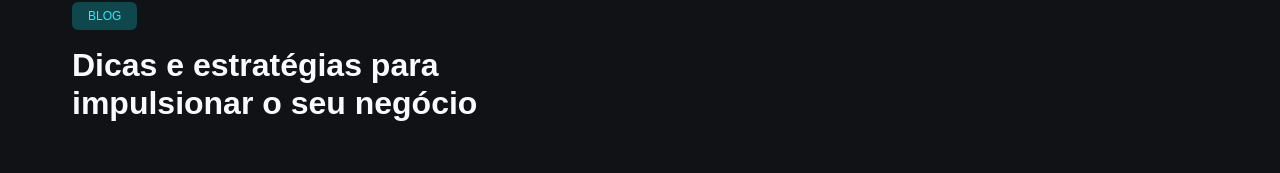
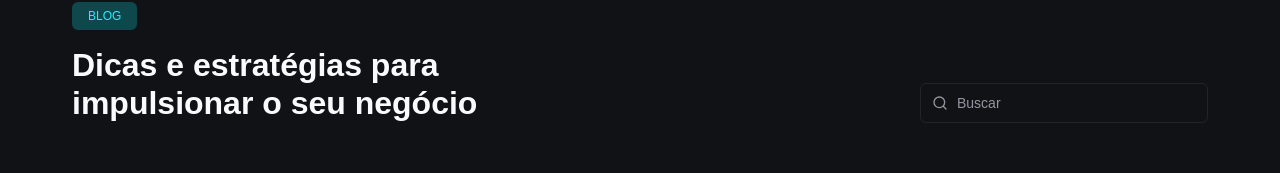
Before and after one commit to pedrobadm7/site-blog, a Next.js app: page /blog in a window 1280 px wide. Shown: the part 134-307 px from the top of the page. Built offline with nearby package versions, Linux system fonts and the light colour scheme; a web font is replaced by a local one.

Commit message:
feat: create search input

```diff
--- /dev/null
+++ b/src/components/search/index.ts
@@ -0,0 +1 @@
+export * from './search'
--- /dev/null
+++ b/src/components/search/search.tsx
@@ -0,0 +1,48 @@
+import { SearchIcon } from 'lucide-react'
+import { useRouter } from 'next/router'
+import { ChangeEvent, FormEvent, useCallback } from 'react'
+
+import { cn } from '@/lib/utils'
+
+export function Search() {
+  const router = useRouter()
+  const query = router.query.q as string
+
+  const handleSearch = useCallback(
+    (e: FormEvent) => {
+      e.preventDefault()
+
+      if (query.trim()) {
+        router.push(`/blog?q=${encodeURIComponent(query)}`)
+      }
+    },
+    [query, router],
+  )
+
+  const handleQueryChange = (event: ChangeEvent<HTMLInputElement>) => {
+    const newQuery = event.target.value
+
+    router.push(`/blog?q=${encodeURIComponent(newQuery)}`, undefined, {
+      shallow: true,
+      scroll: false,
+    })
+  }
+
+  return (
+    <form onSubmit={handleSearch} className="group relative">
+      <SearchIcon
+        className={cn(
+          'absolute left-3 top-1/2 h-4 w-4 -translate-y-1/2 text-gray-300 transition-colors duration-200 group-focus-within:text-blue-300',
+          query && 'text-blue-300',
+        )}
+      />
+
+      <input
+        placeholder="Buscar"
+        type="text"
+        onChange={handleQueryChange}
+        className="h-10 w-72 rounded-md border border-gray-400 bg-transparent pl-9 text-body-sm text-gray-100 outline-none transition-all duration-200 placeholder:text-body-sm placeholder:text-gray-300 focus-within:border-blue-300 focus-within:ring-1 focus-within:ring-blue-300"
+      />
+    </form>
+  )
+}
--- a/src/pages/blog/index.tsx
+++ b/src/pages/blog/index.tsx
@@ -1,3 +1,5 @@
+import { Search } from '@/components/search'
+
 export default function BlogPage() {
   return (
     <div className="flex h-full flex-grow flex-col py-24">
@@ -11,6 +13,7 @@
               Dicas e estratégias para impulsionar o seu negócio
             </h1>
           </div>
+          <Search />
         </div>
       </header>
     </div>
```
